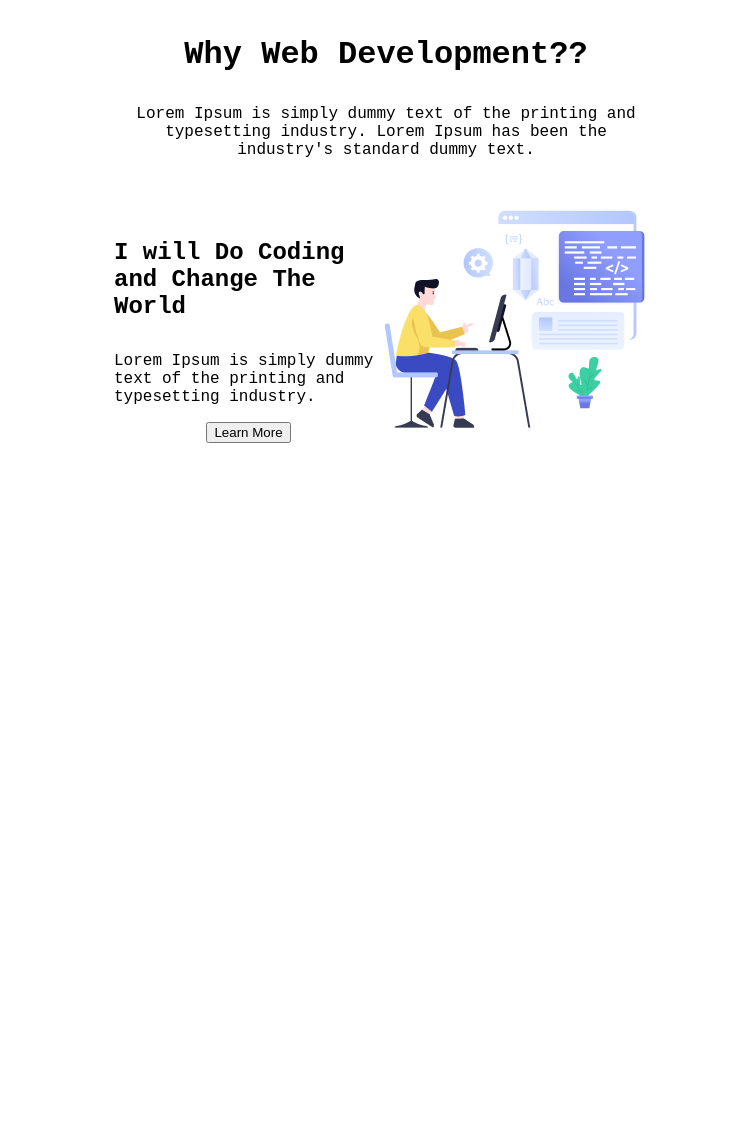
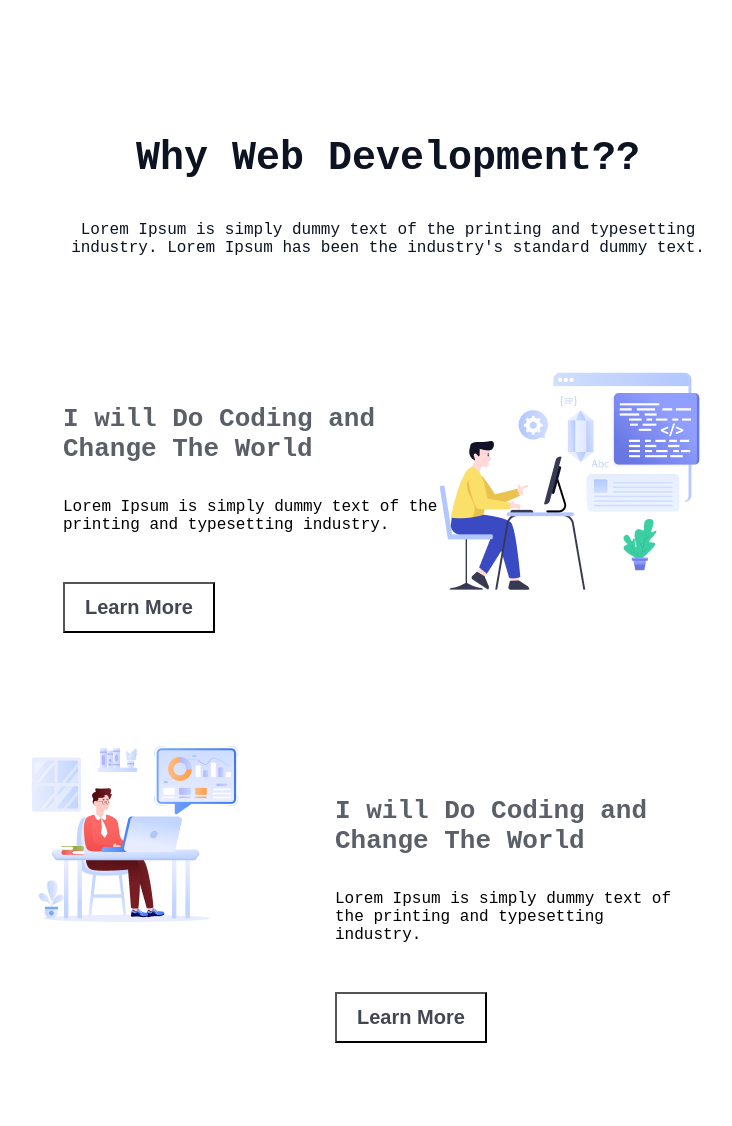
Before and after one commit to sumehra996/assignment-1, a plain HTML site: page index.html in a window 1280 px wide. Shown: the part 820-1946 px from the top of the page, without its empty margins (252-984 px from the left). Before the commit the page ends 1436 px from the top, so only its background shows below. Drawn offline with Linux system fonts and the light colour scheme; a web font is replaced by a local one.

Commit message:
added section-1

```diff
--- a/index.html
+++ b/index.html
@@ -34,6 +34,24 @@
      </div>
      <div class="coding-image"><img src="assets/Layer_1.png" alt=""></div>
   </div>
+  <div class="web-subtext-2">
+    <div class="image-2">
+        <img src="assets/Group 3.png" alt="">
+    </div>
+    <div class="coding-2">
+        <h4 class="coding-title-2">I will Do Coding and Change The World</h4>
+        <p class="coding-description-2">Lorem Ipsum is simply dummy text of the printing and typesetting industry.</p>
+        <button class="button">Learn More</button>
+    </div>
+  </div>
+  <div class="web-subtext-1">
+    <div class="coding">
+        <h4 class="coding-title">I will Do Coding and Change The World</h4>
+        <p class="coding-description">Lorem Ipsum is simply dummy text of the printing and typesetting industry.</p>
+        <button class="button">Learn More</button>
+     </div>
+     <div class="coding-image"><img src="assets/Group 4.png" alt=""></div>
+  </div>
 </div>
 </section>
     </main>
--- a/styles/styles.css
+++ b/styles/styles.css
@@ -23,7 +23,8 @@
     margin: 0 auto;}
 
 .banner-title{ font-size: 48px;
-font-weight: 800;}
+font-weight: 800;
+color:rgba(13, 19, 33, 100%);}
 
 .banner-description{ font-size: 16px;
 padding:0px;}
@@ -40,19 +41,52 @@ border-radius: 10px;}
 .button-text{ text-align: center;}
 
 /* web-dev-styles */
-.web-dev{ margin: 36px 152px 36px 148px;
+.web-dev{ margin: 80px 97px;
     display: flex;}
-    .web-title{ margin: 80px 162px;
+    .web-title{
+        margin: 80px 162px;
         text-align: center;}
-    .dev-title{ font-size: 32px;
-    font-weight: 800;text-align: center;}
-    .title{ padding: 0px 47px 0px 47px;}
+    .dev-title{ font-size: 40px;
+    font-weight: 800;text-align: center;
+    color:rgba(13, 19, 33, 100%);}
+    .title{
+        padding: 48px 47px;
+    color: #0D1321;
+text-align: center;}
+.web-dev-description{ font-size: 16px;
+ }
 
     /* web subtext styles */
-    .web-subtext-1{margin: 48px;
+    .web-subtext-1{
+       margin: 48px 48px;
     display: flex;
-    justify-content: space-between;}
-    .coding-title{font-size: 24px;
+    justify-content: space-between;
+text-align: left;}
+    .coding-title{font-size: 26px;
     font-weight: 700;
+text-align: left;
+color:rgba(13, 19, 33, 0.68);}
+.coding-description{ text-align: left;
+}
+
+.button{
+    margin: 32px auto;
+    padding: 12px 20px;
+background-color: white;
+font-size: 20px;
+font-weight: 600;
+color:rgba(13, 19, 33, 0.78)}
+
+/* web-subtext-2 styles */
+.web-subtext-2{ display: flex;
 text-align: left;}
-.coding-description{ text-align: left;}
+.coding-2{ margin: 48px ;
+    padding: 0 32px;}
+.coding-title-2{font-size: 26px;
+    font-weight: 700;
+text-align: left;
+color:rgba(13, 19, 33, 0.68);
+}
+
+.coding-description-2{
+font-size: 16px;}
```
